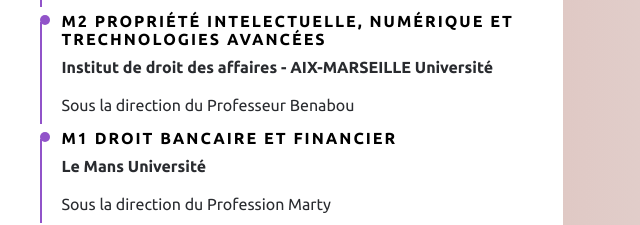
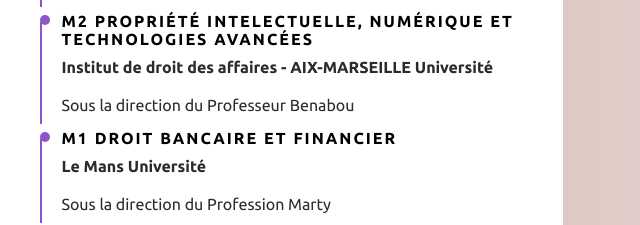
Before and after one commit to tpdm1/tiphaine.dumont.github.io, a plain HTML site: page index.html in a window 1280 px wide. Shown: the part 1520-1745 px from the top of the page, 589-1229 px from the left. Drawn offline with Linux system fonts and the light colour scheme; a web font is replaced by a local one.

Commit message:
Update index.html

```diff
--- a/index.html
+++ b/index.html
@@ -298,7 +298,7 @@
 										</div>
 										<div class="info">
 											<p class="info_title">
-												<a href="https://ida-facdedroit.univ-amu.fr/fr/formations/node/75/formations/master-propriete-intellectuelle-numerique-technologies-avancees-pinta" target="_blank">M2 Propriété intelectuelle, numérique et trechnologies avancées</a>
+												<a href="https://ida-facdedroit.univ-amu.fr/fr/formations/node/75/formations/master-propriete-intellectuelle-numerique-technologies-avancees-pinta" target="_blank">M2 Propriété intelectuelle, numérique et technologies avancées</a>
 											</p>
 											<p class="info_com">
 												Institut de droit des affaires - AIX-MARSEILLE Université
```
